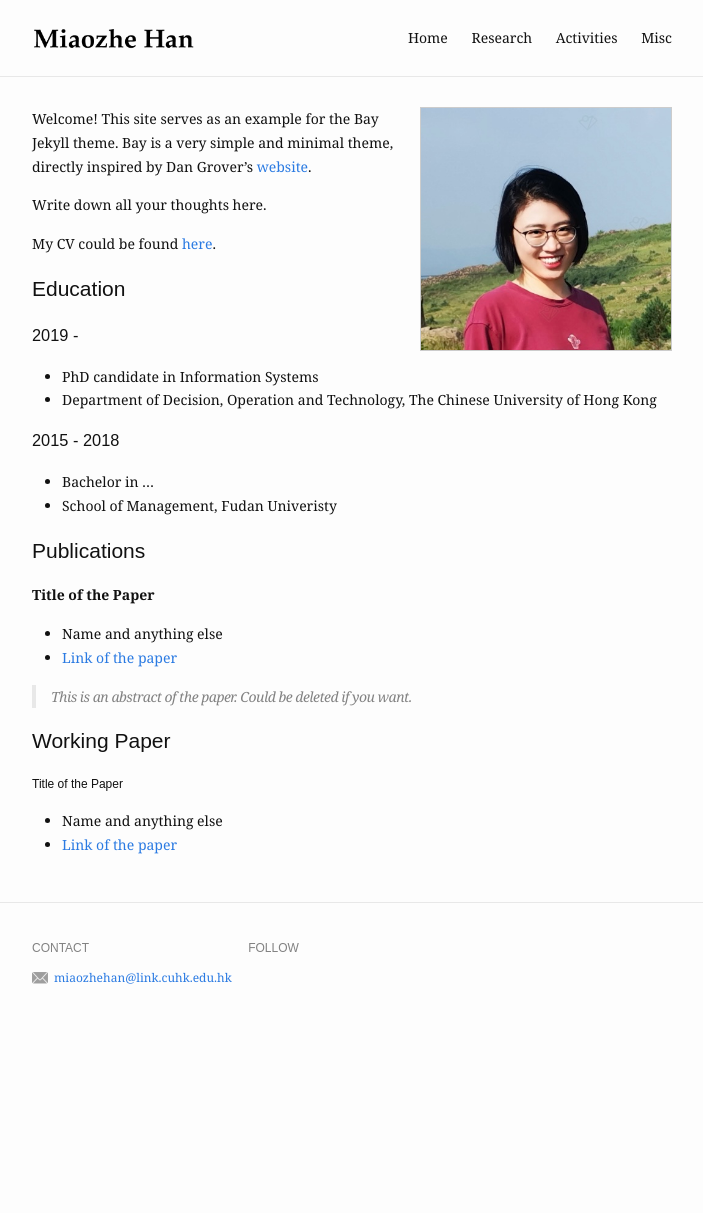
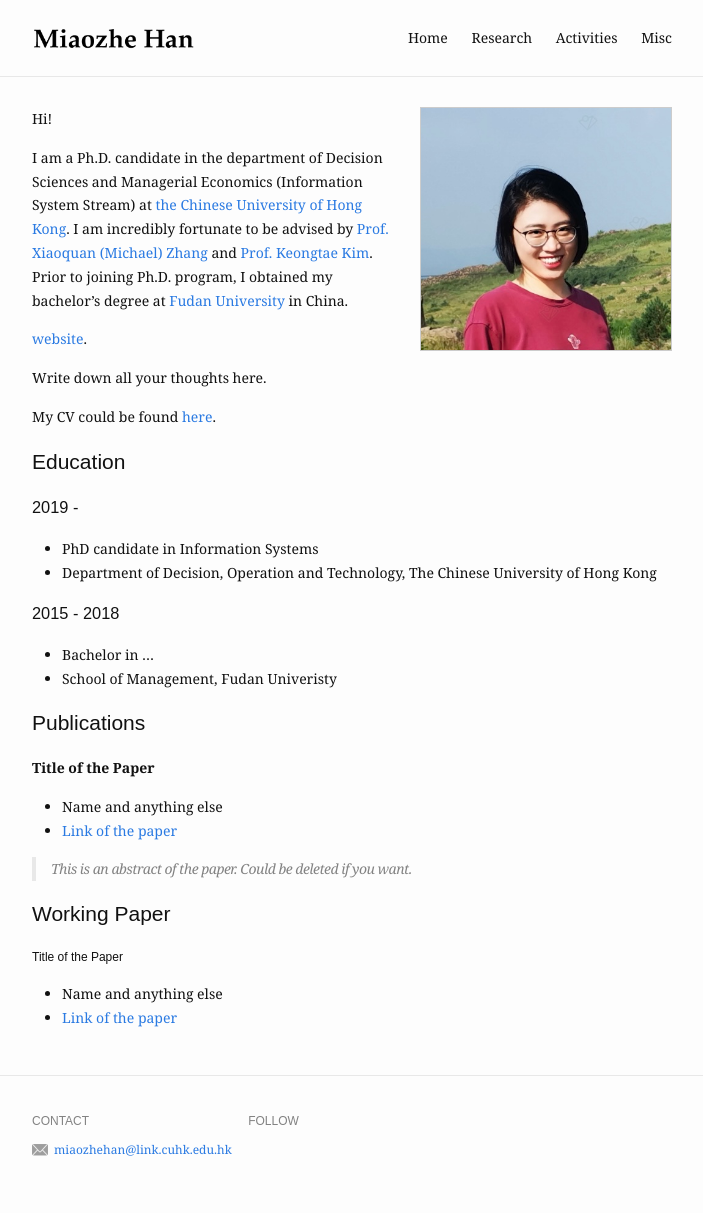
Before and after one commit to miaozhehan99/miaozhehan99.github.io, a Jekyll site: the page built from index.md, in a window 1280 px wide. Shown: the whole page, without its empty margins (288-991 px from the left). Built offline with Jekyll 4.4.1, drawn with Linux system fonts in a browser that asks for light colours; before the commit the page ends 1041 px from its top, so only the background shows below that.

Commit message:
Update index.md

```diff
--- a/index.md
+++ b/index.md
@@ -5,7 +5,11 @@ profile_picture:
   alt: self
 ---
 
-Welcome! This site serves as an example for the Bay Jekyll theme. Bay is a very simple and minimal theme, directly inspired by Dan Grover's [website](http://dangrover.com/).
+Hi!
+
+I am a Ph.D. candidate in the department of Decision Sciences and Managerial Economics (Information System Stream) at [the Chinese University of Hong Kong](https://grad.bschool.cuhk.edu.hk/programmes/decision-sciences-managerial-economics/). I am incredibly fortunate to be advised by [Prof. Xiaoquan (Michael) Zhang](https://mikezhang.com) and [Prof. Keongtae Kim](https://keongkim.github.io). Prior to joining Ph.D. program, I obtained my bachelor’s degree at [Fudan University](https://www.fudan.edu.cn/en/) in China.
+
+[website](http://dangrover.com/).
 
 Write down all your thoughts here.
 
```
